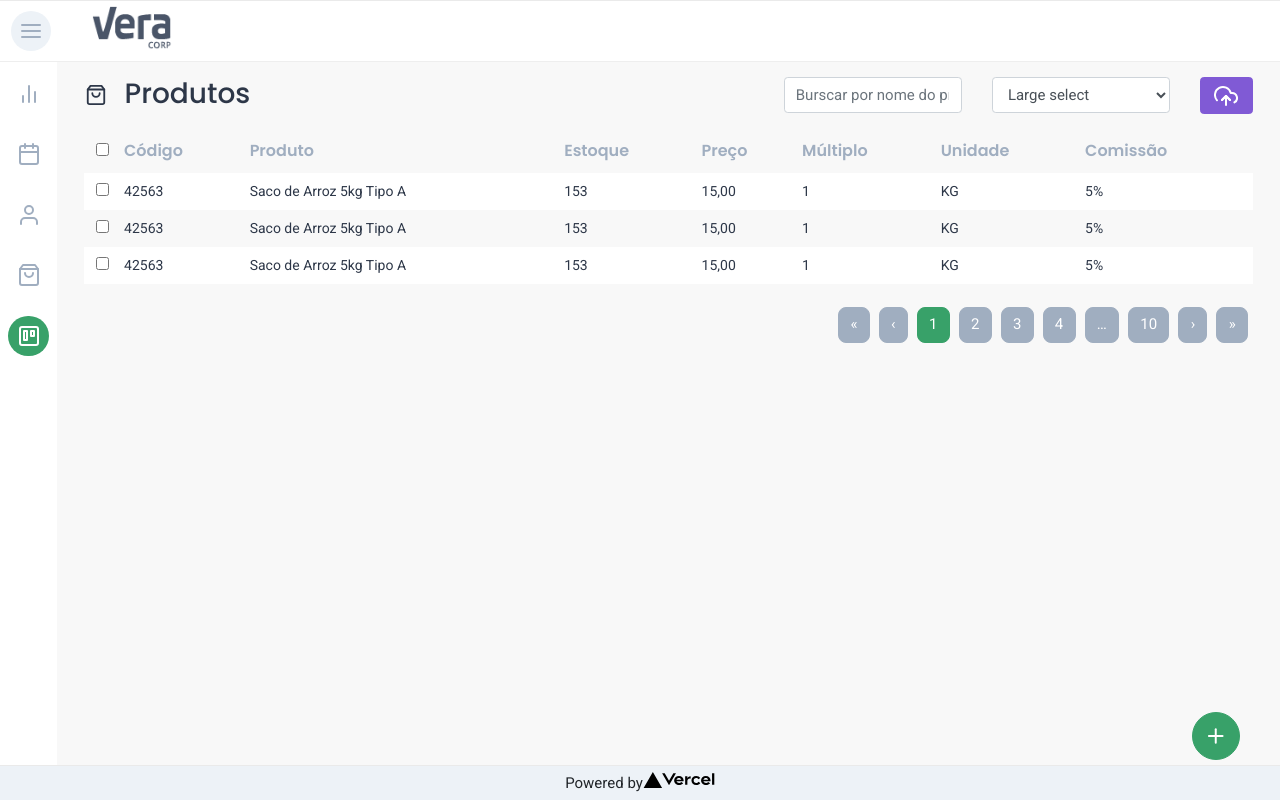
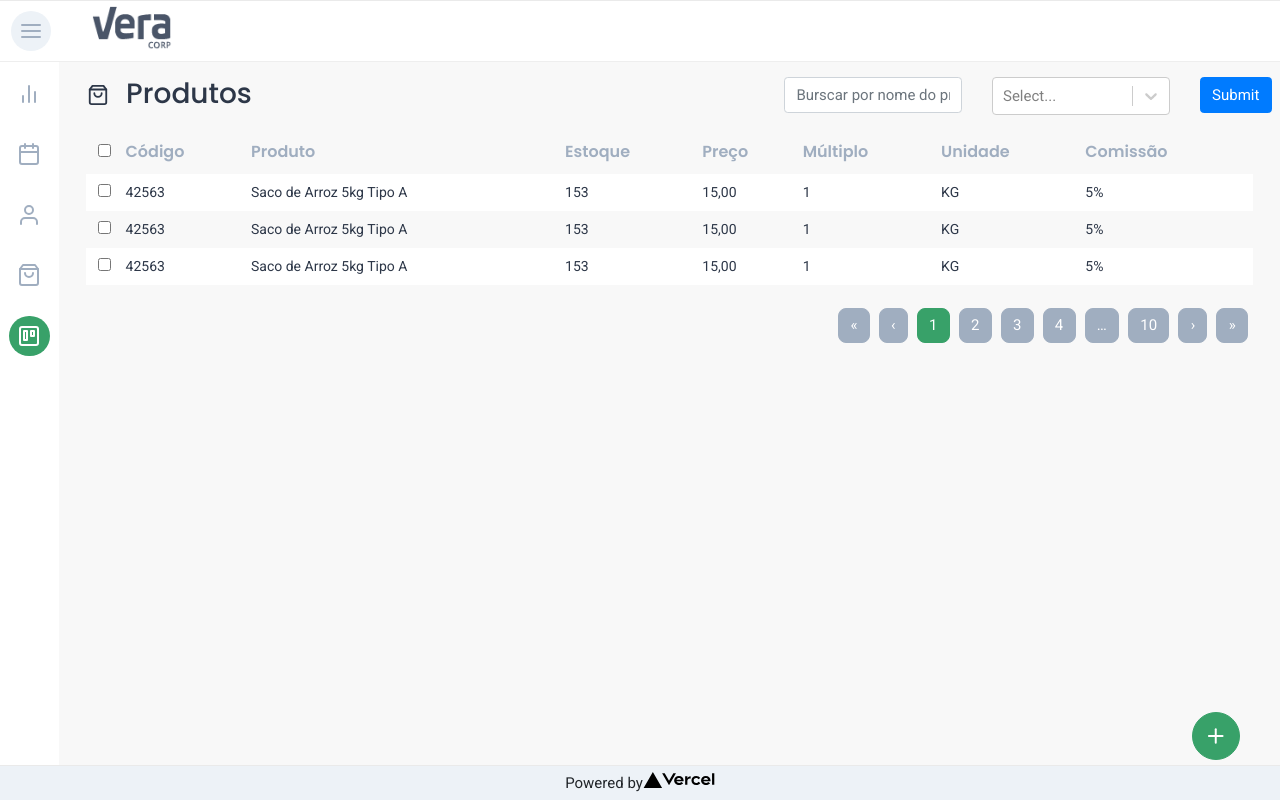
Before and after one commit to Neferson/vera_frontend, a Next.js app: page / in a window 1280 px wide. Built offline with nearby package versions, Linux system fonts and the light colour scheme.

Commit message:
Inserção do React Hook Form e React Select

```diff
--- a/package.json
+++ b/package.json
@@ -9,12 +9,15 @@
     "lint": "next lint"
   },
   "dependencies": {
+    "@types/react-select": "^4.0.16",
     "bootstrap": "4.6.0",
     "next": "11.0.1",
     "react": "17.0.2",
     "react-bootstrap": "^1.6.1",
     "react-dom": "17.0.2",
     "react-feather": "^2.0.9",
+    "react-hook-form": "^7.10.0",
+    "react-select": "^4.3.1",
     "sass": "^1.35.1"
   },
   "devDependencies": {
--- a/pages/index.tsx
+++ b/pages/index.tsx
@@ -2,8 +2,31 @@ import Head from 'next/head'
 import Image from 'next/image'
 import { Row, Col, Form, Button, Pagination } from 'react-bootstrap'
 import { Menu, BarChart2, Calendar, User, ShoppingBag, Trello, UploadCloud, Plus } from 'react-feather';
+import Select from 'react-select';
+import { useForm, SubmitHandler, Controller } from "react-hook-form";
+
+
+type Inputs = {
+    productTitle: string
+}
 
 export default function Home() {
+
+  const {register, control, handleSubmit} = useForm<Inputs>();
+  const onSubmit: SubmitHandler<Inputs> = async (data) => {
+    const dataForm = {
+      productTitle: data.productTitle,
+      category: data.categoria.value
+    }
+    console.log(dataForm);
+  }
+
+
+  const options = [
+    { value: 'alimentacao', label: 'Alimentação' },
+    { value: 'bebidas', label: 'Bebidas' }
+  ]
+
   return (
     <div className={"container-app"}>
       <Head>
@@ -52,25 +75,49 @@ export default function Home() {
                 </Col>
 
                 <Col sm={8} md={5} className="">
-                  <Form className="row text-right">
+                  <Form className="row text-right" onSubmit={handleSubmit(onSubmit)}>
                     <Form.Group as={Col} sm={4} md={5} className="">
-                      <Form.Control type="text" placeholder="Burscar por nome do produto" className="block" />
+                      <Form.Control type="text" placeholder="Burscar por nome do produto" className="block" {...register("productTitle", { required: true } )} />
                     </Form.Group>
 
-                    <Form.Group as={Col} sm={4} md={5} className="">
-                      <Form.Control as="select" size="md">
-                        <option>Large select</option>
-                        <option>Large select</option>
-                        <option>Large select</option>
-                        <option>Large select</option>
-                      </Form.Control>
+                    <Col sm={8} md={5} className="form-group">
+
+                    <Controller
+                      name="categoria"
+                      isClearable
+                      control={control}
+                      isMulti
+                      render={({ field }) => (
+                        <Select
+                          {...field}
+                          options={options}
+                        />
+                      )}
+                    />
+                      {/* <Select options={options} className="" />
+                      <Controller
+                        as={Select}
+                        name="Name"
+                        options={options}
+                        isMulti
+                      />*/}
+                    </Col>
+
+                    <Form.Group as={Col} sm={1} className="">
+                      <Button type="submit">
+                        Submit
+                      </Button>
                     </Form.Group>
+
+                    {/* <Col sm={8} md={5} className="form-group">
+                      <Select options={options} className="" />
+                    </Col>
 
                     <Form.Group as={Col} sm={2} md={2} className="">
                       <Button className="btn btn-purple" block>
                         <UploadCloud />
                       </Button>
-                    </Form.Group>
+                    </Form.Group> */}
                   </Form>
                 </Col>
               </Row>
@@ -79,6 +126,7 @@ export default function Home() {
             <Col sm={12}>
               <table className={"table-vera"}>
               <thead>
+                <tr>
                   <th className="text-center">
                     <input type="checkbox" />
                   </th>
@@ -89,6 +137,7 @@ export default function Home() {
                   <th>Múltiplo</th>
                   <th>Unidade</th>
                   <th>Comissão</th>
+                </tr>
               </thead>
               <tbody>
                 <tr>
```
Also changed, not shown: 1 other file (tests, documents, lock files or other folders). Lines whose indentation alone changed are shown as unchanged.
